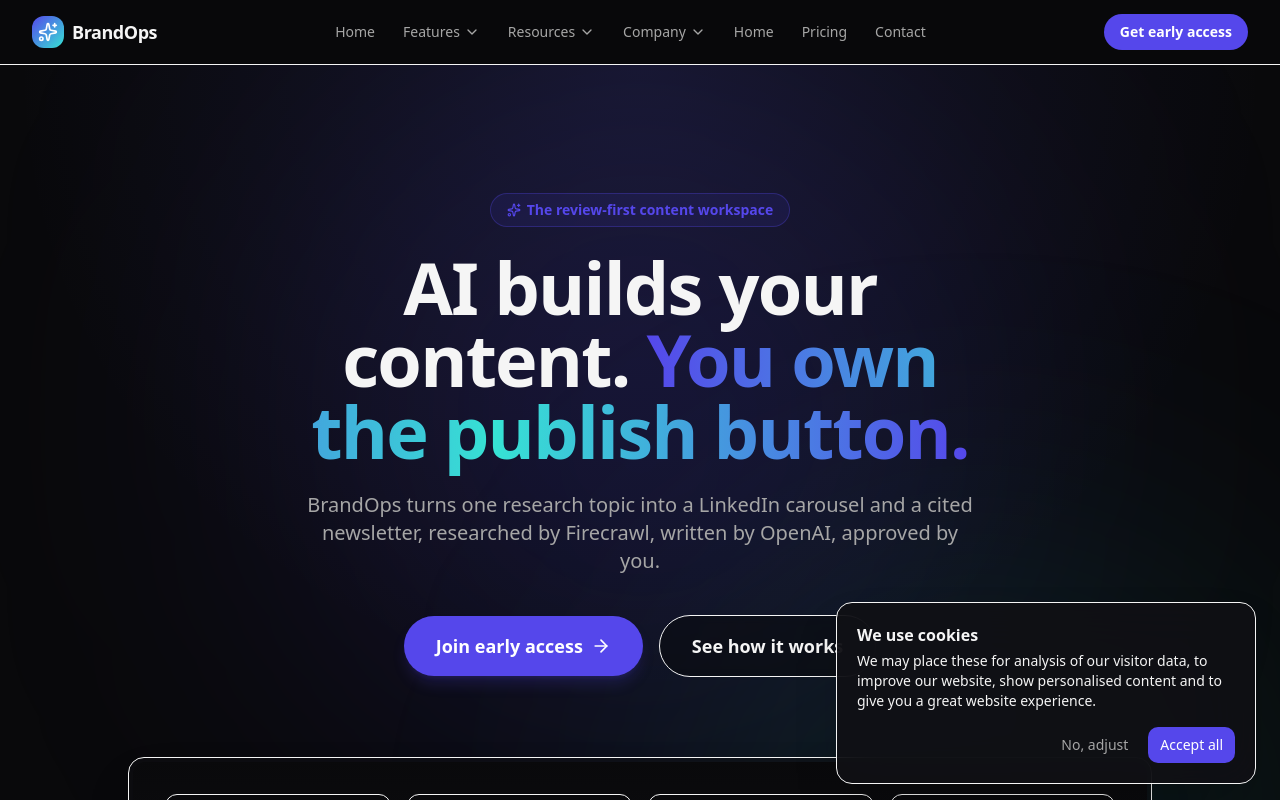
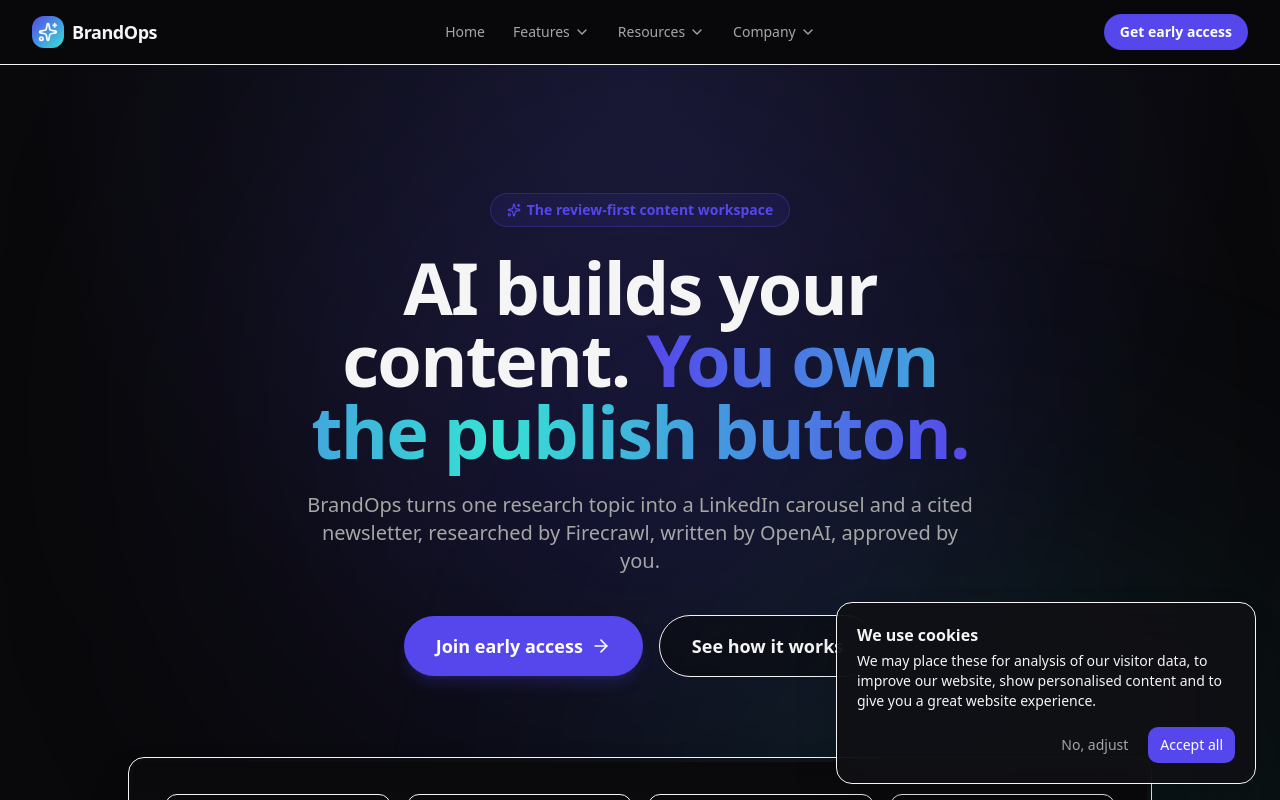
Before and after one commit to rajvictor1/personal-brand-content-automation-lp, a Next.js app: page / in a window 1280 px wide. Shown: the top 800 px of the page. Built offline with nearby package versions, Linux system fonts and the light colour scheme.

Commit message:
Restructure header into four clean blocks: Home, Features, Resources, Company

```diff
--- a/components/header.tsx
+++ b/components/header.tsx
@@ -13,40 +13,42 @@
 } from "@/components/ui/sheet";
 import { cn } from "@/lib/utils";
 
-const simpleNav = [
-  { label: "Home", href: "/" },
-  { label: "Pricing", href: "/pricing" },
-  { label: "Contact", href: "/contact" },
-];
-
-const dropdownNav = [
+const nav = [
+  {
+    label: "Home",
+    href: "/",
+    type: "simple" as const,
+  },
   {
     label: "Features",
     href: "/features",
+    type: "dropdown" as const,
     items: [
-      { label: "Carousel workflow", href: "/features", description: "Research to LinkedIn carousel in one flow" },
-      { label: "Newsletter workflow", href: "/features", description: "Cited newsletter drafts from current sources" },
-      { label: "Review-first publishing", href: "/features", description: "Human approval before anything goes live" },
+      { label: "Carousel workflow", href: "/features", description: "Research to LinkedIn carousel" },
+      { label: "Newsletter workflow", href: "/features", description: "Cited newsletter drafts" },
+      { label: "Review-first publishing", href: "/features", description: "Approve before anything goes live" },
     ],
   },
   {
     label: "Resources",
     href: "/resources",
+    type: "dropdown" as const,
     items: [
-      { label: "All resources", href: "/resources", description: "Guides, cheat sheets, templates, and glossary" },
+      { label: "All resources", href: "/resources", description: "Guides, cheat sheets, and videos" },
       { label: "Guides", href: "/resources/category/guides", description: "Step-by-step workflows" },
       { label: "Cheat Sheets", href: "/resources/cheat-sheets", description: "Quick-reference one-pagers" },
       { label: "Videos", href: "/resources/videos", description: "Tutorials and walkthroughs" },
-      { label: "Templates", href: "/resources/category/templates", description: "Ready-to-use frameworks" },
-      { label: "Glossary", href: "/resources/category/glossary", description: "Terms and definitions" },
     ],
   },
   {
     label: "Company",
     href: "/about",
+    type: "dropdown" as const,
     items: [
-      { label: "About us", href: "/about", description: "Mission, story, and values" },
-      { label: "Careers", href: "/careers", description: "Join the BrandOps team" },
+      { label: "About", href: "/about", description: "Mission and values" },
+      { label: "Careers", href: "/careers", description: "Join our team" },
+      { label: "Pricing", href: "/pricing", description: "Simple plans" },
+      { label: "Contact", href: "/contact", description: "Get in touch" },
     ],
   },
 ];
@@ -62,7 +64,15 @@
   { label: "Contact", href: "/contact" },
 ];
 
-function NavDropdown({ section }: { section: typeof dropdownNav[number] }) {
+function NavDropdown({
+  section,
+}: {
+  section: {
+    label: string;
+    href: string;
+    items: { label: string; href: string; description: string }[];
+  };
+}) {
   const [open, setOpen] = useState(false);
 
   return (
@@ -80,7 +90,7 @@
       </button>
 
       {open && (
-        <div className="absolute top-full left-0 z-50 mt-1 w-[280px] rounded-xl border border-border/50 bg-card/95 p-3 shadow-xl backdrop-blur-xl">
+        <div className="absolute top-full left-0 z-50 mt-1 w-[240px] rounded-xl border border-border/50 bg-card/95 p-2 shadow-xl backdrop-blur-xl">
           <ul className="space-y-1">
             {section.items.map((item) => (
               <li key={item.label}>
@@ -90,7 +100,7 @@
                   onClick={() => setOpen(false)}
                 >
                   <div className="text-sm font-semibold text-foreground">{item.label}</div>
-                  <p className="mt-1 text-xs text-muted-foreground">{item.description}</p>
+                  <p className="mt-0.5 text-xs text-muted-foreground">{item.description}</p>
                 </Link>
               </li>
             ))}
@@ -115,23 +125,19 @@
         </Link>
 
         <nav className="hidden items-center gap-1 md:flex">
-          <Link href="/" className="rounded-md px-3 py-2 text-sm font-medium text-muted-foreground transition-colors hover:bg-secondary hover:text-foreground">
-            Home
-          </Link>
-
-          {dropdownNav.map((section) => (
-            <NavDropdown key={section.label} section={section} />
-          ))}
-
-          {simpleNav.map((item) => (
+          {nav.map((item) =>
+            item.type === "simple" ? (
               <Link
-              key={item.href}
+                key={item.label}
                 href={item.href}
                 className="rounded-md px-3 py-2 text-sm font-medium text-muted-foreground transition-colors hover:bg-secondary hover:text-foreground"
               >
                 {item.label}
               </Link>
-          ))}
+            ) : (
+              <NavDropdown key={item.label} section={item} />
+            )
+          )}
         </nav>
 
         <div className="flex items-center gap-3">
```
Lines whose indentation alone changed are shown as unchanged.
